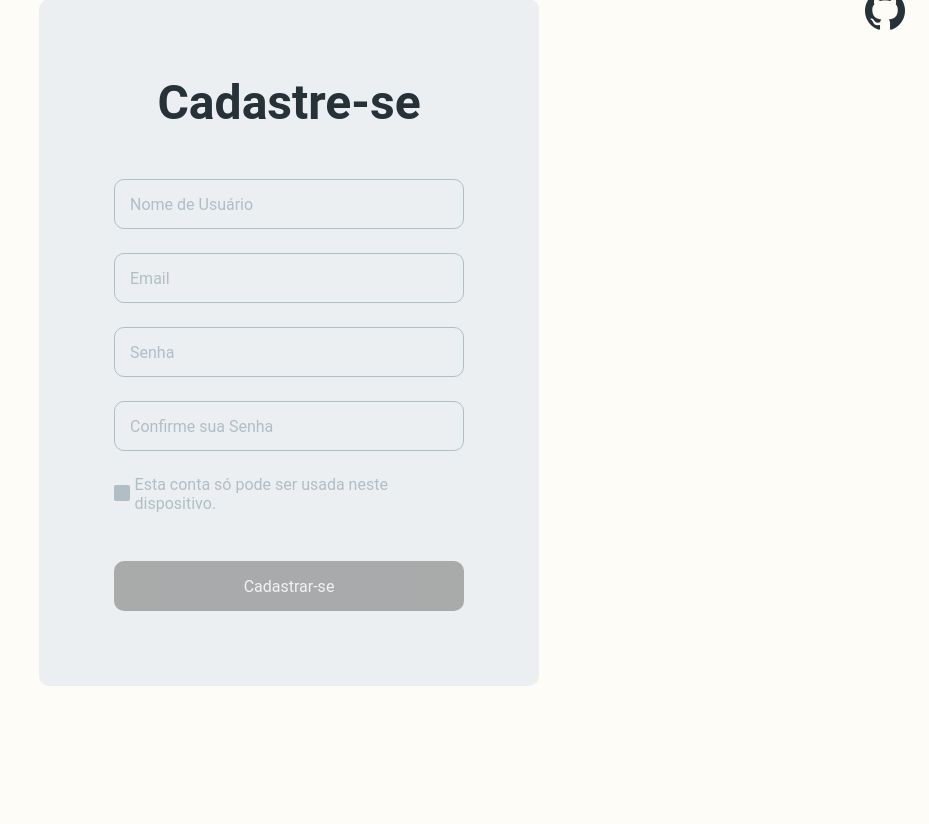
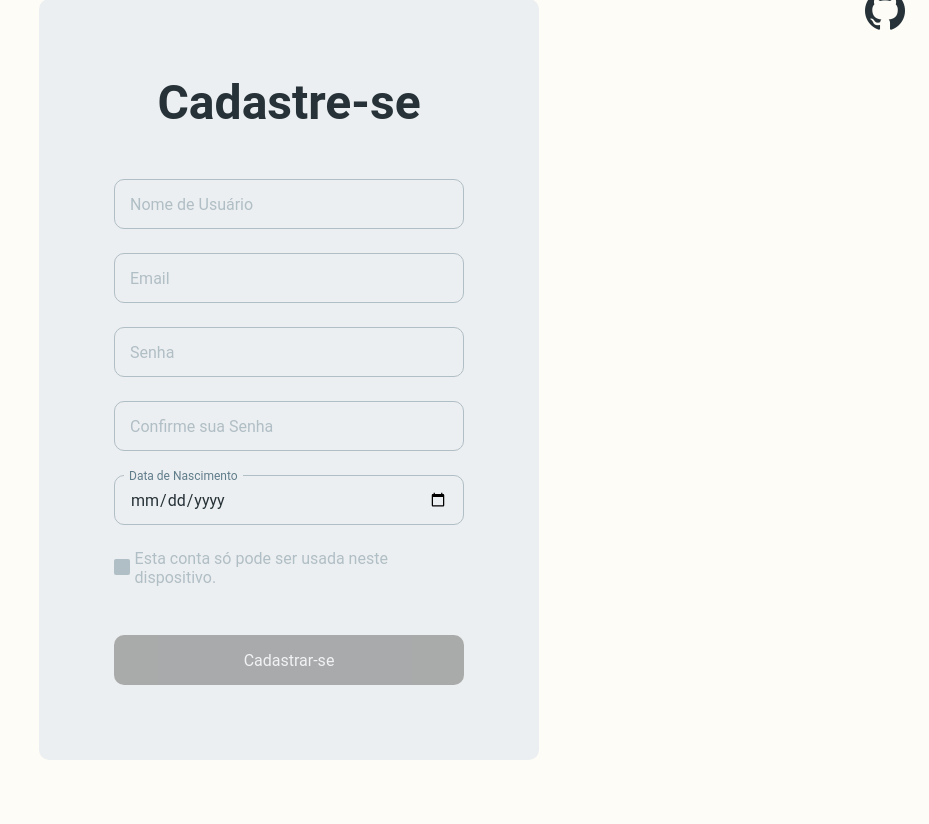
Before and after one commit to PedroHTP/Portifolio, a PHP site: page /registro.php in a window 1280 px wide. Shown: the part 32-856 px from the top of the page, without its empty margins (351-1280 px from the left). Before the commit the page ends 718 px from the top, so only its background shows below. Run offline with PHP 8.4, Linux system fonts and the light colour scheme; some libraries are stand-ins or nearby versions.

Commit message:
Versão estavel

```diff
--- a/Pedro_portifolio/scripts/registro.js
+++ b/Pedro_portifolio/js/registro.js
@@ -5,25 +5,25 @@ class Botao {
     }
 
     Aparecer() {
-        this.elemento.removeAttribute('disabled')
+        this.elemento.disabled = false;
     }
     Desaparecer() {
-        this.elemento.setAttribute('disabled', true)
+        this.elemento.disabled = true;
     }
 }
 
-    let submit = new Botao(document.getElementById('submit'))
+    let submit = new Botao(document.getElementById('signup_submit'))
 
 class Cadastro {
 
     AtualizaDados() {
-        this.nome = document.querySelector('#usuario').value
+        this.nome = document.querySelector('#username').value
         this.nomecorrigido = this.nome.charAt(0).toUpperCase() + this.nome.slice(1)
-        document.querySelector('#usuario').value = this.nomecorrigido
-        this.aniversario = document.querySelector('#nascimento').value
+        document.querySelector('#username').value = this.nomecorrigido
+        this.aniversario = document.querySelector('#birth_date').value
         this.email = document.querySelector('#email').value
-        this.senha1 = document.querySelector('#senha').value
-        this.senha2 = document.querySelector('#confirmaSenha').value
+        this.senha1 = document.querySelector('#reg_password').value
+        this.senha2 = document.querySelector('#conreg_password').value
         this.ConferirRequisitos();
     }
 
--- a/Pedro_portifolio/login.php
+++ b/Pedro_portifolio/login.php
@@ -77,5 +77,6 @@
     <!-- JavasScript -->
     <script src="./scripts/registro.js"></script>
     <script src="./scripts/script.js"></script>
+
 </body>
 </html>
--- a/Pedro_portifolio/models/head-registro.php
+++ b/Pedro_portifolio/models/head-registro.php
@@ -4,8 +4,9 @@
     <meta charset="UTF-8" />
     <meta http-equiv="X-UA-Compatible" content="IE=edge" />
     <meta name="viewport" content="width=device-width, initial-scale=1.0" />
-    <title>Página de Login</title>
+    <title><?=$title?></title>
     <link rel="stylesheet" href="./css/registro.css" />
+    <link rel="shortcut icon" href="./img/favicon_io/favicon.ico" type="image/x-icon">
     <link
       href="https://cdn.jsdelivr.net/npm/remixicon@3.2.0/fonts/remixicon.css"
       rel="stylesheet"
--- a/Pedro_portifolio/registro.php
+++ b/Pedro_portifolio/registro.php
@@ -1,5 +1,8 @@
 <?php
-session_start();
+// sessão
+  session_start();
+
+
 if (isset($_SESSION['logado'])) {
     if ($_SESSION['logado'] === true) {
         header("Location: ./index.php");
@@ -7,6 +10,7 @@ if (isset($_SESSION['logado'])) {
     }
 }
 
+  $title = "Registro";
   include_once ("./models/head-registro.php");
 
 ?>
@@ -27,17 +31,18 @@ if (isset($_SESSION['logado'])) {
 
       <!-- Fomulario de Registro-->
       <section class="signup-form">
-        <div class="card">
+        <form action="./index.php" method="post" class="card">
           <h1>Cadastre-se</h1>
           <div class="input-group">
             <div class="username-input">
               <div class="input-box">
                 <input
                   type="text"
+                  name="usuario"
                   id="username"
                   class="input"
                   placeholder=" "
-                  maxlength="25"
+                  maxlength="15"
                 />
                 <label for="username" class="input-label">Nome de Usuário</label>
               </div>
@@ -48,7 +53,7 @@ if (isset($_SESSION['logado'])) {
             </div>
             <div class="email-input">
               <div class="input-box">
-                <input type="text" id="email" class="input" placeholder=" " />
+                <input type="text" name="email" id="email" class="input" placeholder=" " />
                 <label for="email" class="input-label">Email</label>
               </div>
               <span>
@@ -60,6 +65,7 @@ if (isset($_SESSION['logado'])) {
               <div class="input-box">
                 <input
                   type="password"
+                  name="senha"
                   id="reg_password"
                   class="input"
                   placeholder=" "
@@ -88,21 +94,52 @@ if (isset($_SESSION['logado'])) {
                 <p class="error-text" id="conreg_password_error"></p>
               </span>
             </div>
+
+            <div class="date-input">
+              <div class="input-box">
+                <input
+                  type="date"
+                  name="nascimento"
+                  min="1900-01-01"
+                  max="<?=date('Y-m-d')?>"
+                  id="birth_date"
+                  class="input"
+                  placeholder=" "
+                />
+                <label for="birth_date" class="input-label">Data de Nascimento</label>
+              </div>
+
+              <div class="erros">
+                    <?php
+                        if (isset($_SESSION['erros'])) {
+                            $erros = $_SESSION['erros'];
+                            foreach ($erros as $tipo => $mensagem) {
+                                echo "Erro de $tipo: $mensagem";
+                            }
+                        }
+                    ?>
+              </div>
+            </div>
           </div>
+
           <div class="check-element">
             <input type="checkbox" name="reg-check" id="reg_check" />
             <label for="reg_check"
               >Esta conta só pode ser usada neste dispositivo.</label
             >
           </div>
-          <button type="submit" id="signup_submit" class="btn" disabled>
-            Cadastrar-se
-          </button>
-        </div>
+
+          <input type="submit" id="signup_submit" class="btn" value="Cadastrar-se" disabled></input>
+        </form>
       </section>
 
 
     <!-- Script JavaScript bem bacana -->
+    <script src="./js/registro.js"></script>
     <script src="./js/script-registro.js"></script>
+
+    <?php
+      session_unset();
+    ?>
   </body>
 </html>
```
Also changed, not shown: Pedro_portifolio/css/registro.css (line endings or trailing spaces).
